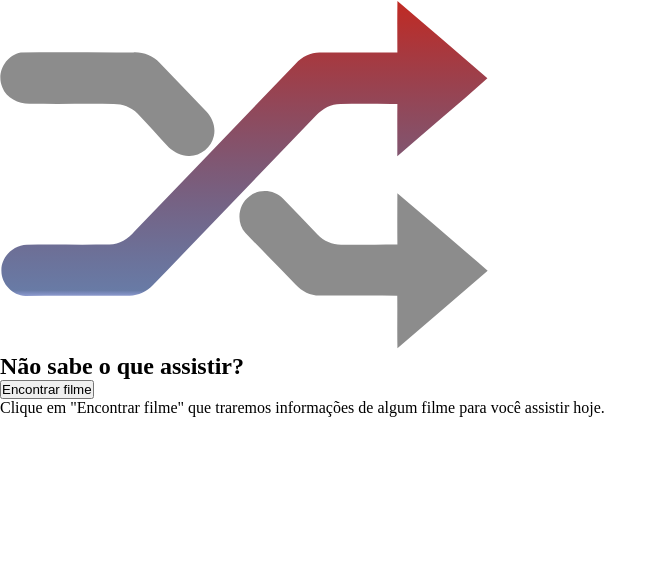
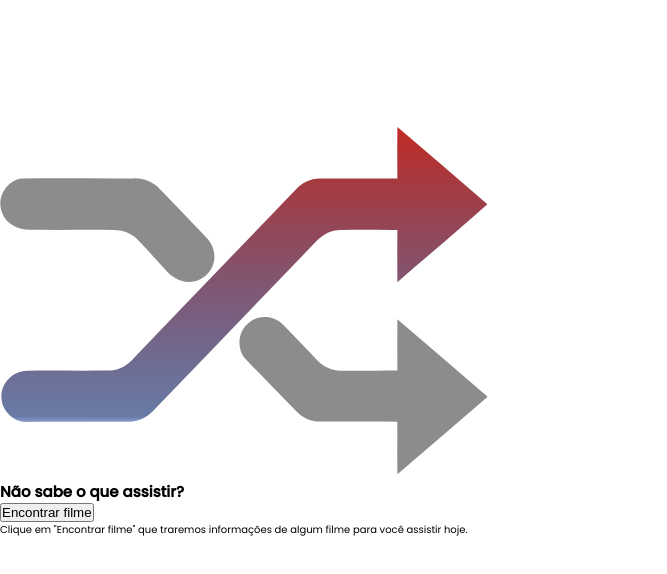
Before and after one commit to raiane-oliveira/Rocketflix, a plain HTML site: page index.html in a window 1280 px wide. Shown: the whole page, without its empty margins (0-667 px from the left). Drawn offline with Linux system fonts and the light colour scheme.

Commit message:
feat: app container

```diff
--- a/styles.css
+++ b/styles.css
@@ -9,4 +9,17 @@
     --subtitle: #b3b3b3;
     --bg-button: #e9e6e3;
     --background: linear-gradient(43deg, #102d71 0%, #000 52%, #c12a23 100%);
+    font-size: 62.5%; /* Faz 1rem valer 10px */
 }
+
+body {
+    font-family: "Poppins", sans-serif;
+}
+
+/* App */
+#app {
+    height: 100%;
+    width: 100%;
+    max-width: 1440px;
+    margin: 12.6rem auto;
+}
```
